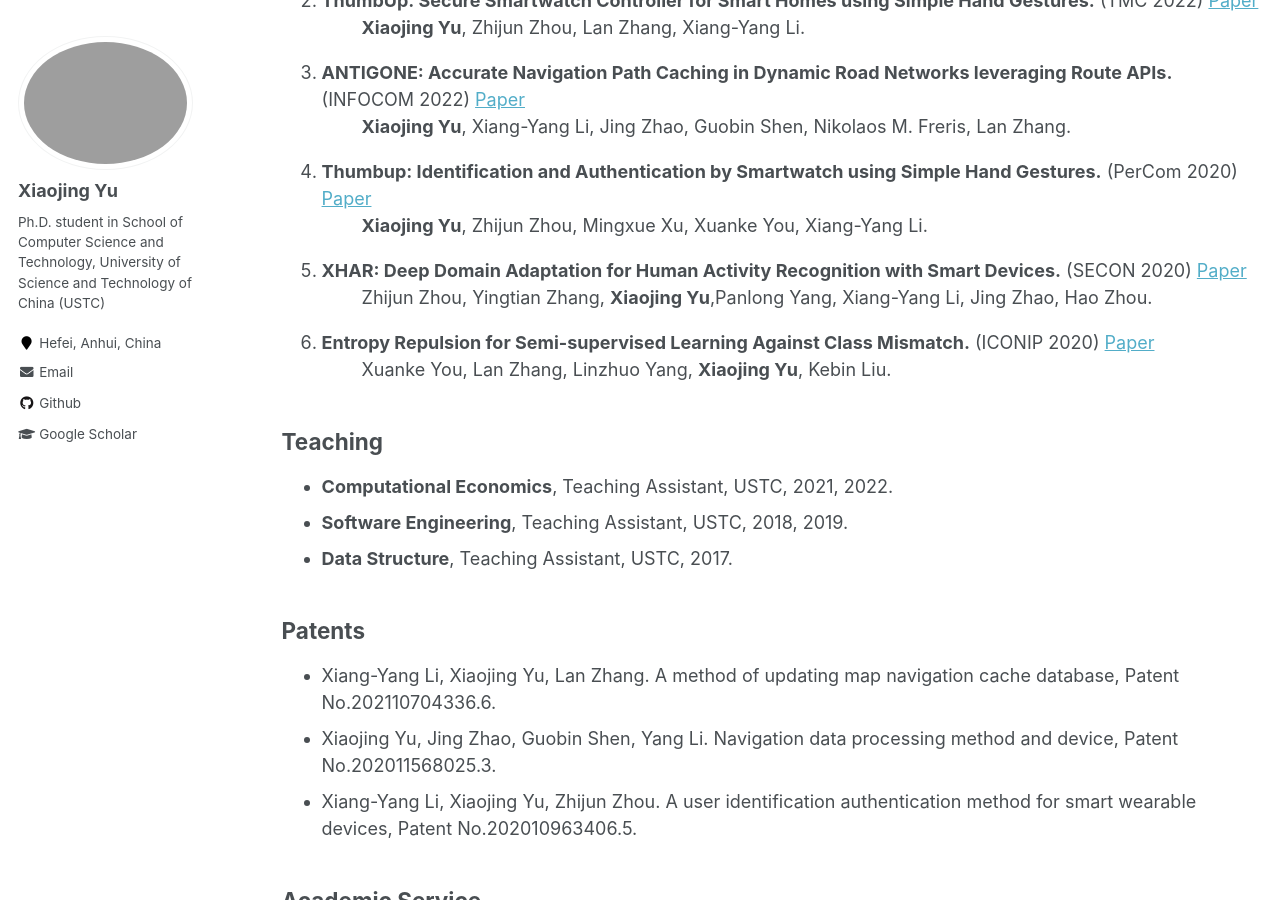
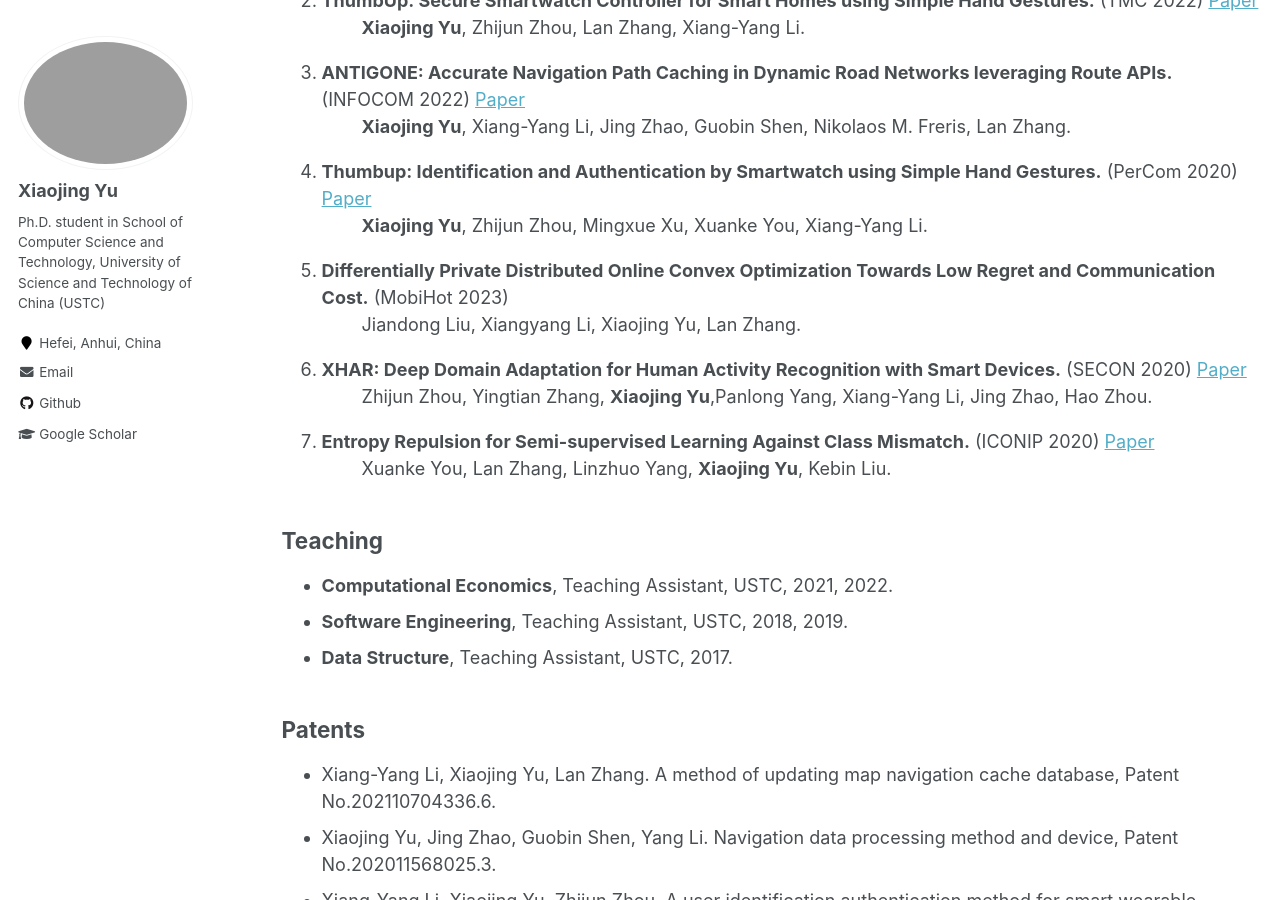
Before and after one commit to blairjing/blairjing.github.io, a Jekyll site: the page built from _pages/cv.md, in a window 1280 px wide and 900 px high, scrolled down 1293 px. Built offline with Jekyll 4.4.1, drawn with Linux system fonts in a browser that asks for light colours; some of the changed text lies outside the part shown.

Commit message:
Update cv.md

```diff
--- a/_pages/cv.md
+++ b/_pages/cv.md
@@ -19,7 +19,7 @@ Education
 
 Professional Experience
 ------
-* Mar. 2022 - present: **Applied Scientist Intern**.
+* Mar. 2022 - Mar. 2023: **Applied Scientist Intern**.
   *  **Deqing Alpha Innovation Institute**, Hangzhou, China. Supervisor: Prof. [Lan Zhang](https://scholar.google.com/citations?user=83QxmA8AAAAJ&hl=en)
   *  Deploy real-time active speaker detection systems and detect teacher-student interactions in smart education scenarios.
 * Mar. 2020 - Oct. 2020: **Data Scientist Intern**.
@@ -46,9 +46,11 @@ Publications
 : **Xiaojing Yu**, Xiang-Yang Li, Jing Zhao, Guobin Shen, Nikolaos M. Freris, Lan Zhang.
 4. **Thumbup: Identification and Authentication by Smartwatch using Simple Hand Gestures.** (PerCom 2020) [Paper](https://www.computer.org/csdl/proceedings-article/percom/2020/09127367/1l3yJSxjyqQ)
 : **Xiaojing Yu**, Zhijun Zhou, Mingxue Xu, Xuanke You, Xiang-Yang Li.
-5. **XHAR: Deep Domain Adaptation for Human Activity Recognition with Smart Devices.**  (SECON 2020) [Paper](https://ieeexplore.ieee.org/abstract/document/9158431)
+5. **Differentially Private Distributed Online Convex Optimization Towards Low Regret and Communication Cost.** (MobiHot 2023)
+: Jiandong Liu, Xiangyang Li, Xiaojing Yu, Lan Zhang.
+6. **XHAR: Deep Domain Adaptation for Human Activity Recognition with Smart Devices.**  (SECON 2020) [Paper](https://ieeexplore.ieee.org/abstract/document/9158431)
 : Zhijun Zhou, Yingtian Zhang, **Xiaojing Yu**,Panlong Yang, Xiang-Yang Li, Jing Zhao, Hao Zhou.
-6. **Entropy Repulsion for Semi-supervised Learning Against Class Mismatch.** (ICONIP 2020) [Paper](https://ieeexplore.ieee.org/abstract/document/9158431)
+7. **Entropy Repulsion for Semi-supervised Learning Against Class Mismatch.** (ICONIP 2020) [Paper](https://ieeexplore.ieee.org/abstract/document/9158431)
 : Xuanke You, Lan Zhang, Linzhuo Yang, **Xiaojing Yu**, Kebin Liu.
 
 
```
